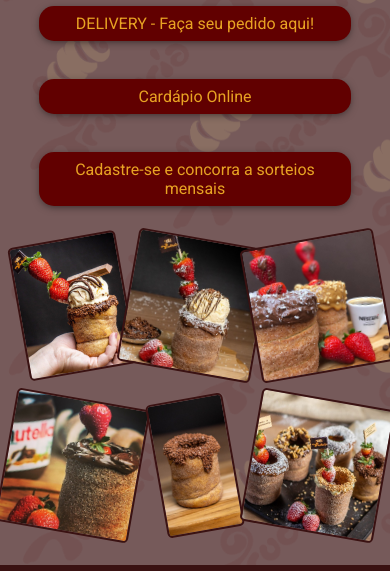
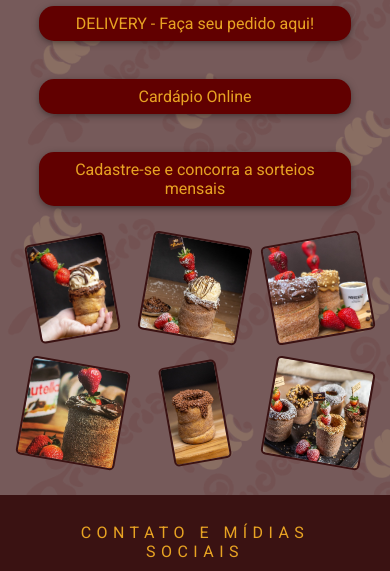
Before and after one commit to MarioDoncel/Truderia, a plain HTML site: page index.html in a window 390 px wide. Shown: the part 150-721 px from the top of the page. Drawn offline with Linux system fonts and the light colour scheme.

Commit message:
Conserto altura

```diff
--- a/style.css
+++ b/style.css
@@ -32,7 +32,7 @@ body {
 .container {
     max-width: 700px;
     width: 90%;
-    margin: 0 auto;
+    margin: auto;
 }
 .logo{
     min-width: 150px;
@@ -126,6 +126,7 @@ footer .credits a{
     }
     .photos .trudelPhoto{
         max-width: 25vw;
+        height: 100px;
         display: flex;
         justify-content: center;
     }
```
